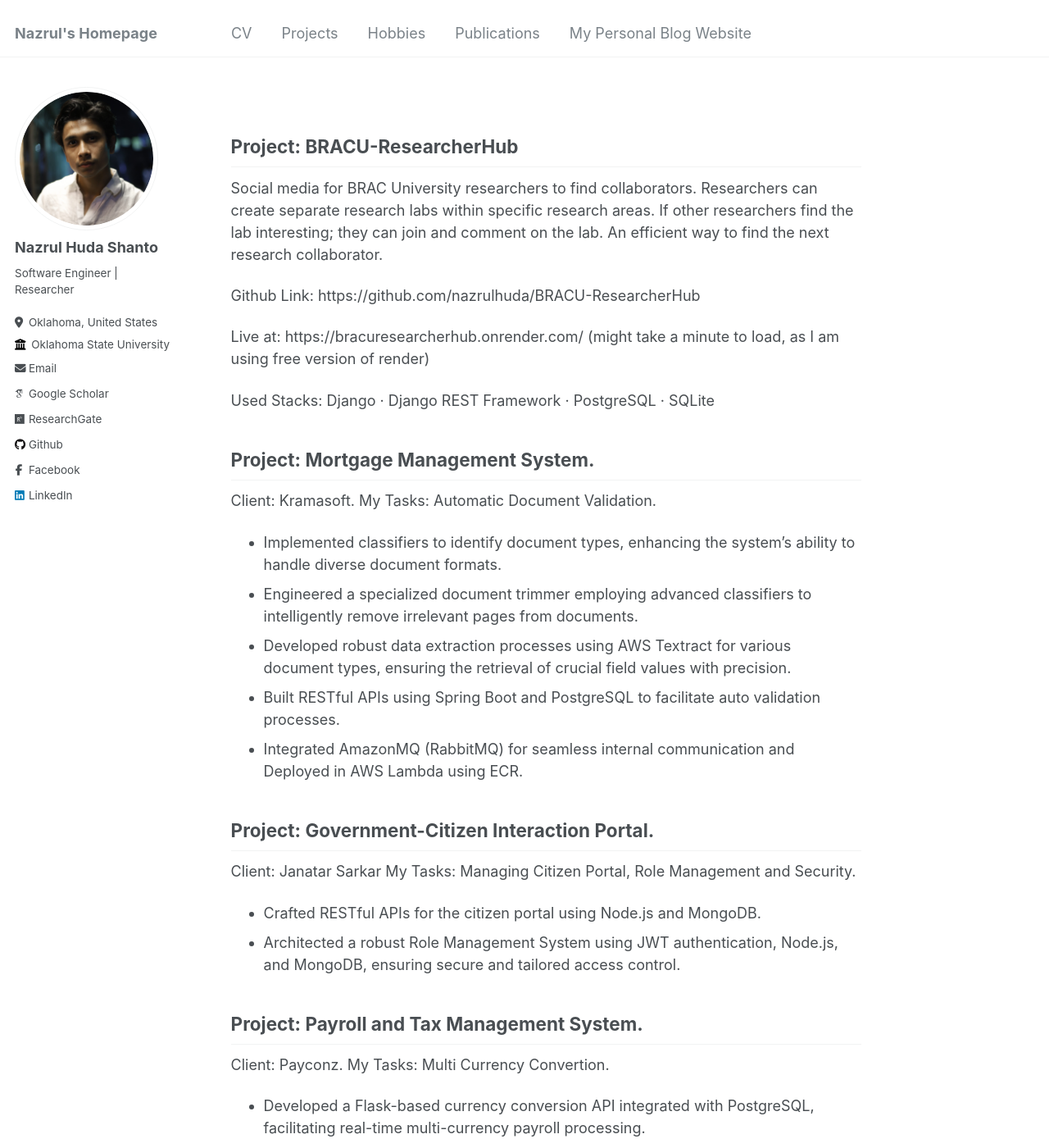
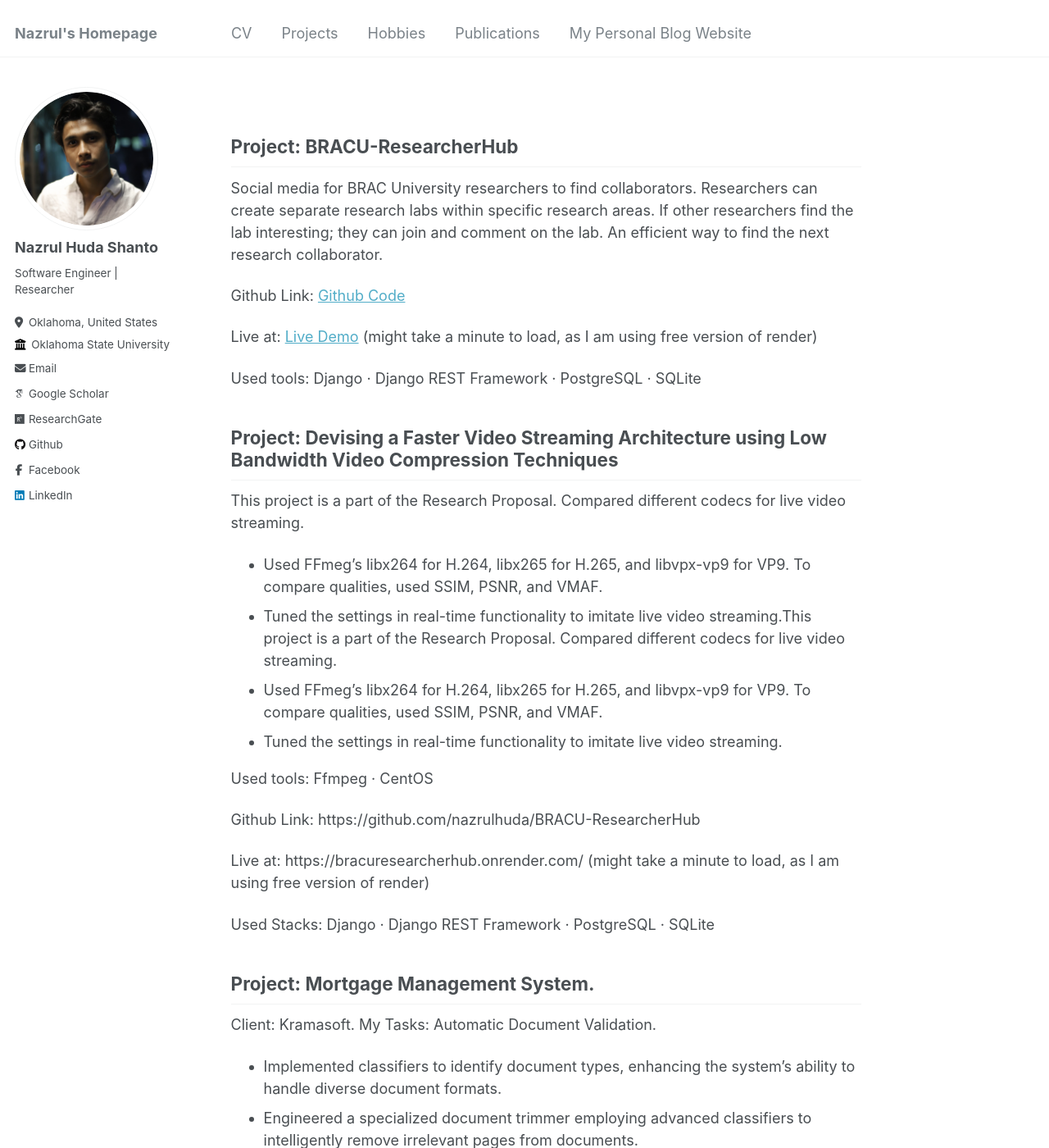
Before and after one commit to nazrulhuda/portfolio, a Jekyll site: the page built from _pages/project.md, in a window 1280 px wide and 1400 px high. Shown: the whole window at 82% size. Built offline with Jekyll 4.4.1, drawn with Linux system fonts in a browser that asks for light colours; some web fonts are replaced.

Commit message:
first commit

```diff
--- a/_pages/project.md
+++ b/_pages/project.md
@@ -11,11 +11,31 @@ redirect_from:
 
 Social media for BRAC University researchers to find collaborators. Researchers can create separate research labs within specific research areas. If other researchers find the lab interesting; they can join and comment on the lab. An efficient way to find the next research collaborator.
 
+Github Link:  [Github Code](https://github.com/nazrulhuda/BRACU-ResearcherHub)
+
+Live at: [Live Demo](https://bracuresearcherhub.onrender.com/) (might take a minute to load, as I am using free version of render)
+
+Used tools: Django · Django REST Framework · PostgreSQL · SQLite
+
+
+## Project: Devising a Faster Video Streaming Architecture using Low Bandwidth Video Compression Techniques
+
+This project is a part of the Research Proposal. Compared different codecs for live video streaming.
+
+- Used FFmeg’s libx264 for H.264, libx265 for H.265, and libvpx-vp9 for VP9. To compare qualities, used SSIM, PSNR,
+and VMAF.
+- Tuned the settings in real-time functionality to imitate live video streaming.This project is a part of the Research Proposal. Compared different codecs for live video streaming.
+- Used FFmeg’s libx264 for H.264, libx265 for H.265, and libvpx-vp9 for VP9. To compare qualities, used SSIM, PSNR, and VMAF.
+- Tuned the settings in real-time functionality to imitate live video streaming.
+
+Used tools: Ffmpeg · CentOS
+
 Github Link: https://github.com/nazrulhuda/BRACU-ResearcherHub
 
 Live at: https://bracuresearcherhub.onrender.com/ (might take a minute to load, as I am using free version of render)
 
 Used Stacks: Django · Django REST Framework · PostgreSQL · SQLite
+
 
 ## Project: Mortgage Management System.
 Client: Kramasoft.
```
